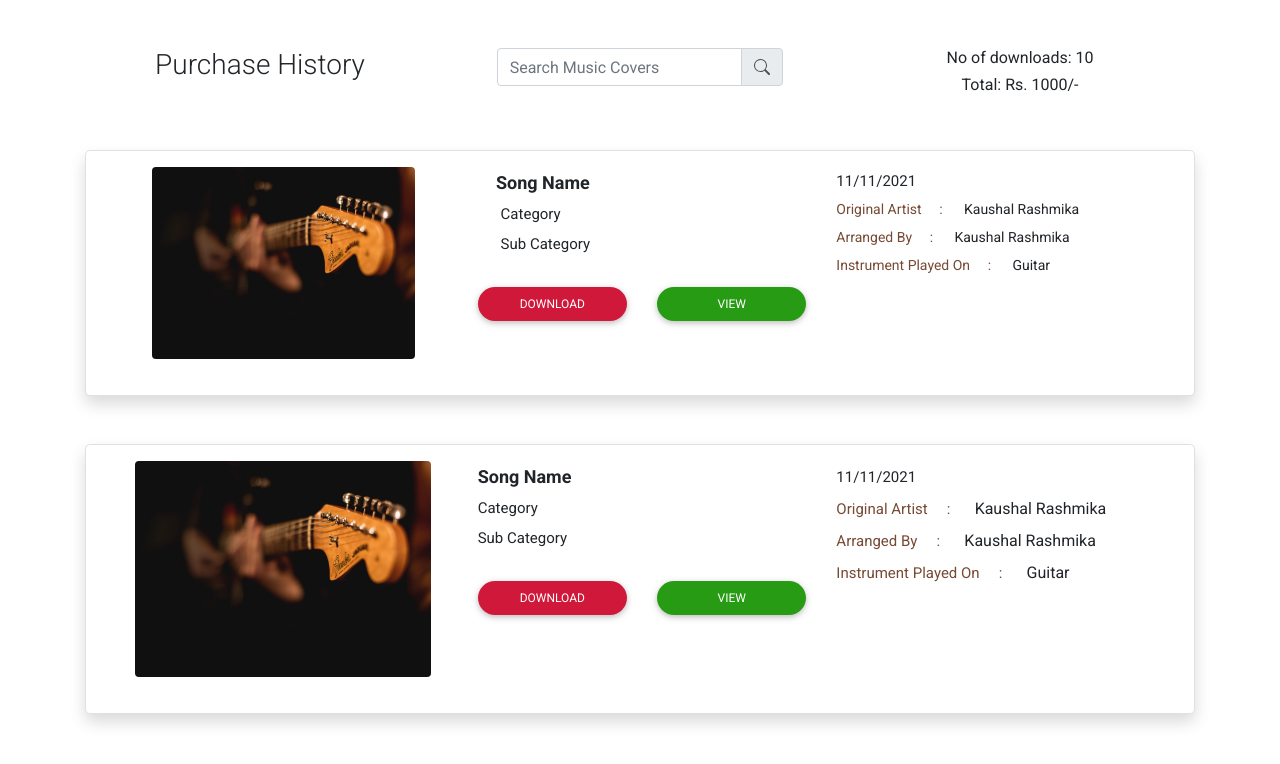
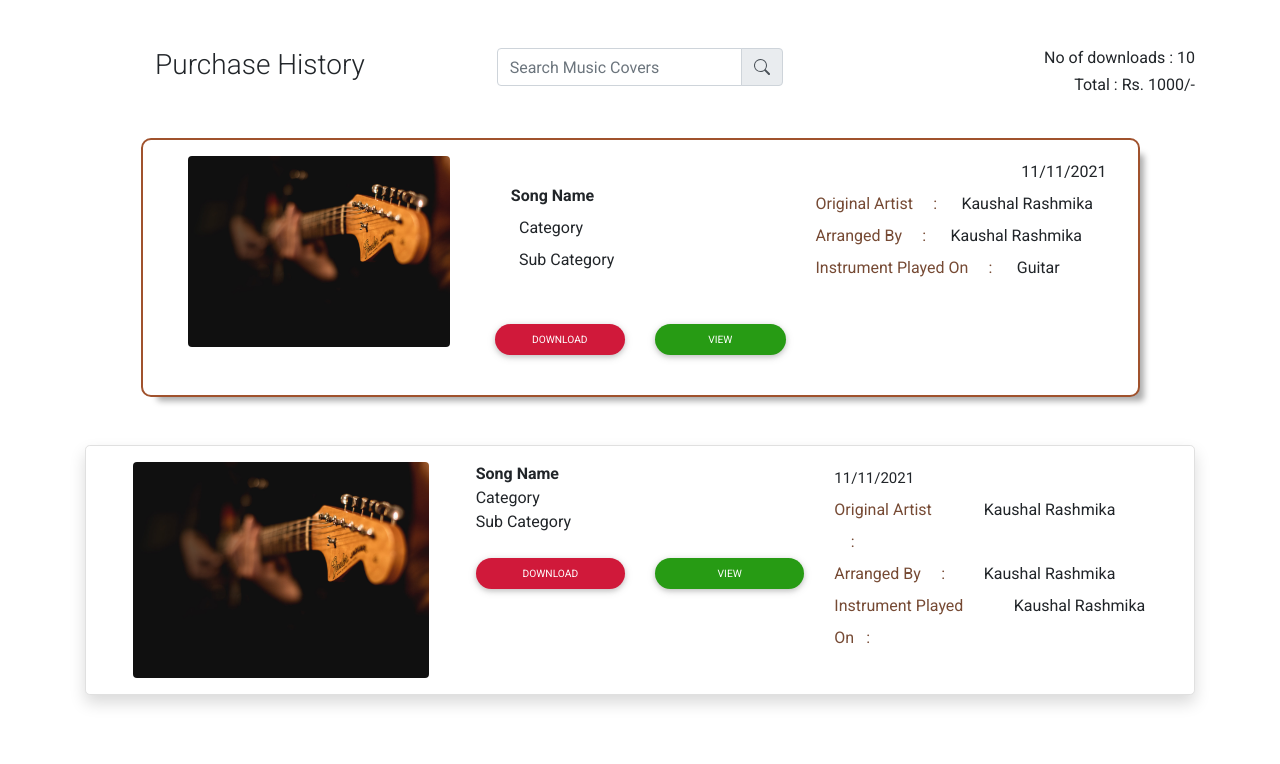
Before and after one commit to BamunugeDR99/Music_Lessons_cover_sheet_app_for_Kaushal_production, a React (Create React App) app in the folder frontend/: page /history in a window 1280 px wide. Shown: the top 764 px of the page. Built offline with nearby package versions, Linux system fonts and the light colour scheme.

Commit message:
Tharindu Commit 5

```diff
--- a/frontend/src/components/UserManagement.js
+++ b/frontend/src/components/UserManagement.js
@@ -53,6 +53,8 @@ export default function UserManagement() {
         email: 'dulan@gmail.com',
         added_date: '11/11/2021',
         updated_date:'-',
+      },
+      {
 
         name: 'Kaveen Wijeesuriya',
         status: 'true',
--- a/frontend/src/components/purchaseHistory.js
+++ b/frontend/src/components/purchaseHistory.js
@@ -15,6 +15,7 @@ export default function PurchaseHistory(props) {
                 Purchase History
                 </center>
             </h3>
+            <br/>
         </div>
         <div className="col-sm">
             <div className="row">
@@ -35,117 +36,158 @@ export default function PurchaseHistory(props) {
                 </div>
                 <div className="col-md-1"></div>
             </div>
+            <br/>
         </div>
-        <div className="col-sm text-center">
+        <div className="col-sm text-right">
 
 
-               <h6><b>No of downloads: 10</b></h6>
-               <h6><b>Total: Rs. 1000/-</b></h6>
+               <h6><b>No of downloads : 10</b></h6>
+               <h6><b>Total : Rs. 1000/-</b></h6>
         </div>
 
+    </div>
+    <br/>
+
+    <div className="card p-3"
+     style={{boxShadow: "10px 10px 6px -6px #aaaaaa",borderRadius: "10px", width:'90%', margin: 'auto', border:'2px solid sienna'}}>
+
+            <div className="row" style={{width: "100%", margin:'auto'}}>
+              <div className="col-sm text-center">
+                <img class="rounded "
+                style={{ width: "90%" , margin:'auto'}}
+                src={"Images/test2.jpg"}/>
+
+                </div>
+
+
+              <div className="col-sm">
+
+              <br/>
+
+                <div className="row" >
+
+
+                    <div className="col" style={{ lineHeight:'2em'}}>
+
+                      <span><b> &ensp;&ensp;Song Name</b></span>
+                    <br/>
+                      <span> &ensp;&ensp;&ensp;Category</span>
+                    <br/>
+                      <span> &ensp;&ensp;&ensp;Sub Category</span>
+                  </div>
+                </div>
+<br/>
+<br/>
+                <div className="row">
+
+                  <div className="col-sm">
+
+                    <button style={{borderRadius:'25px', backgroundColor:'#D0193A', color:'white'}}className="btn btn-sm btn-block" type="button">
+                      Download
+                    </button>
+                    <br/>
+                  </div>
+                  <div className="col-sm">
+
+                      <button style={{borderRadius:'25px',backgroundColor:'#279B14', color:'white'}} className="btn btn-sm btn-block" type="button" >
+                      View
+                      {/* ,position:'absolute', bottom:'1',alignItems:'center' */}
+                    </button>
+                    <br/>
+                  </div>
+
+                </div>
+              </div>
+              <br/>
+              <div className="col-sm " style={{backgroundColor:'white', lineHeight:'2em'}}>
+                <div className="text-right">
+                <span class="text-center">11/11/2021</span>
+                </div>
+
+                      <span style={{  color:' #764A34'}}>Original Artist &ensp;&ensp;:</span>
+                      <span> &ensp;&ensp; Kaushal Rashmika</span>
+                      <br/>
+                      <span style={{ color:' #764A34'  }}>Arranged By &ensp;&ensp;:</span>
+                      <span> &ensp;&ensp; Kaushal Rashmika</span>
+                      <br/>
+                      <span style={{color:' #764A34'  }}>Instrument Played On &ensp;&ensp;:</span>
+                      <span> &ensp;&ensp; Guitar</span>
+                      <br/>
+                    </div>
+            </div>
           </div>
           <br/><br/>
 
           <div className="card shadow p-3 mb-5 bg-white rounded-lg border border-light"
      style={{boxShadow: "10px 10px 6px -6px #777",borderRadius: "15px"}}>
 
-            <div className="row" style={{width: "100%",padding: "0px 0px 20px 0px",margin: "0px 10px 0px 2px"}}>
-              <div className="col-sm text-center">
+            <div className="row" style={{width: "100%", margin:'auto'}}>
+              <div className="col-sm  text-center">
                 <img class="rounded"
-                style={{ width: "80%" ,alignItems:'center'}}
+                style={{ width: "90%" }}
                 src={"Images/test2.jpg"}/>
                 </div>
 
-              <div className="col-sm" style={{ fontSize: "20px" , backgroundColor:'white'}}>
+              <div className="col-sm" style={{ backgroundColor:'white'}}>
 
 
                 <div className="row" >
                     <div className="col">
-                      <span style={{ fontSize: "18px"}}><b> &ensp;&ensp;Song Name</b></span>
+                      <span><b>Song Name</b></span>
                     <br/>
-                      <span style={{ fontSize: "15px"}}> &ensp;&ensp;&ensp;Category</span>
+                      <span>Category</span>
                     <br/>
-                      <span style={{ fontSize: "15px"}}> &ensp;&ensp;&ensp;Sub Category</span>
+                      <span>Sub Category</span>
                   </div>
                 </div>
 <br/>
+
                 <div className="row">
                   <div className="col-sm">
-
-                    <button style={{ fontSize: "12px", borderRadius:'25px', backgroundColor:'#D0193A', color:'white'}}className="btn btn-sm btn-block" type="button">
+                    <button style={{borderRadius:'25px', backgroundColor:'#D0193A', color:'white'}}className="btn btn-sm btn-block" type="button">
                       Download
                     </button>
+                  </div>
                   <br/>
-                  </div>
+                  <br/>
                   <div className="col-sm">
-                      <button style={{ fontSize: "12px" ,borderRadius:'25px',backgroundColor:'#279B14', color:'white'}} className="btn btn-sm btn-block" type="button" >
+                      <button style={{borderRadius:'25px',backgroundColor:'#279B14', color:'white'}} className="btn btn-sm btn-block" type="button" >
                       View
                       {/* ,position:'absolute', bottom:'1',alignItems:'center' */}
                     </button>
                   </div>
                 </div>
               </div>
-              <br/>
-              <div className="col-sm" style={{backgroundColor:'white', fontSize: "14px", lineHeight:'2em'}}>
+              <div className="col-sm" style={{backgroundColor:'white',lineHeight:'2em'}}>
                 <span class="text-right" style={{ fontSize: "15px"}}>11/11/2021</span>
                       <br/>
-                      <span style={{ fontSize: "14px", color:' #764A34' }}>Original Artist &ensp;&ensp;:</span>
-                      <span> &ensp;&ensp; Kaushal Rashmika</span>
-                      <br/>
-                      <span style={{ fontSize: "14px",color:' #764A34'  }}>Arranged By &ensp;&ensp;:</span>
-                      <span> &ensp;&ensp; Kaushal Rashmika</span>
-                      <br/>
-                      <span style={{ fontSize: "14px",color:' #764A34'  }}>Instrument Played On &ensp;&ensp;:</span>
-                      <span> &ensp;&ensp; Guitar</span>
-                      <br/>
+                      <div className="row">
+                        <div className="col">
+                        <span style={{color:' #764A34' }}>Original Artist &ensp;&ensp;:</span>
                         </div>
+                        <div className="col-7">
+                        <span>  Kaushal Rashmika</span>
+                        </div>
+                      </div>
+                      <div className="row">
+                        <div className="col-5">
+                        <span style={{color:' #764A34'  }}>Arranged By &ensp;&ensp;:</span>
+                        </div>
+                        <div className="col-7">
+                        <span>  Kaushal Rashmika</span>
+                        </div>
+                      </div>
+                      <div className="row">
+                        <div className="col-6">
+                        <span style={{color:' #764A34'  }}>Instrument Played On &ensp;:</span>
+                        </div>
+                        <div className="col-6">
+                        <span>  Kaushal Rashmika</span>
                         </div>
                       </div>
 
-          <div className="card shadow p-3 mb-5 bg-white rounded-lg border border-light"
-     style={{boxShadow: "10px 10px 6px -6px #777",borderRadius: "15px"}}>
 
-            <div className="row" style={{width: "100%",padding: "0px 0px 20px 0px",margin: "0px 10px 0px 2px"}}>
-              <div className="col-sm  text-center">
-                <img class="rounded"
-                style={{ width: "90%" }}
-                src={"Images/test2.jpg"}/>
-                </div>
-
-              <div className="col-sm" style={{ fontSize: "20px" , backgroundColor:'white'}}>
-
-
-                <div className="row" >
-                    <div className="col">
-                      <span style={{ fontSize: "18px"}}><b>Song Name</b></span>
-                    <br/>
-                      <span style={{ fontSize: "15px"}}>Category</span>
-                    <br/>
-                      <span style={{ fontSize: "15px"}}>Sub Category</span>
-                  </div>
-                </div>
-<br/>
-
-                <div className="row">
-                  <div className="col-sm">
-                    <button style={{ fontSize: "12px", borderRadius:'25px', backgroundColor:'#D0193A', color:'white'}}className="btn btn-sm btn-block" type="button">
-                      Download
-                    </button>
-                  </div>
-                  <br/>
-                  <br/>
-                  <div className="col-sm">
-                      <button style={{ fontSize: "12px" ,borderRadius:'25px',backgroundColor:'#279B14', color:'white'}} className="btn btn-sm btn-block" type="button" >
-                      View
-                      {/* ,position:'absolute', bottom:'1',alignItems:'center' */}
-                    </button>
-                  </div>
-                </div>
-              </div>
-              <div className="col-sm" style={{backgroundColor:'white', fontSize: "16px", lineHeight:'2em'}}>
-                <span class="text-right" style={{ fontSize: "15px"}}>11/11/2021</span>
-                      <br/>
-                      <span style={{ fontSize: "15px", color:' #764A34' }}>Original Artist &ensp;&ensp;:</span>
+                      {/* <span style={{ fontSize: "15px", color:' #764A34' }}>Original Artist &ensp;&ensp;:</span>
                       <span> &ensp;&ensp; Kaushal Rashmika</span>
                       <br/>
                       <span style={{ fontSize: "15px",color:' #764A34'  }}>Arranged By &ensp;&ensp;:</span>
@@ -153,7 +195,7 @@ export default function PurchaseHistory(props) {
                       <br/>
                       <span style={{ fontSize: "15px",color:' #764A34'  }}>Instrument Played On &ensp;&ensp;:</span>
                       <span> &ensp;&ensp; Guitar</span>
-                      <br/>
+                      <br/> */}
                     </div>
             </div>
           </div>
```
Lines whose indentation alone changed are shown as unchanged.
